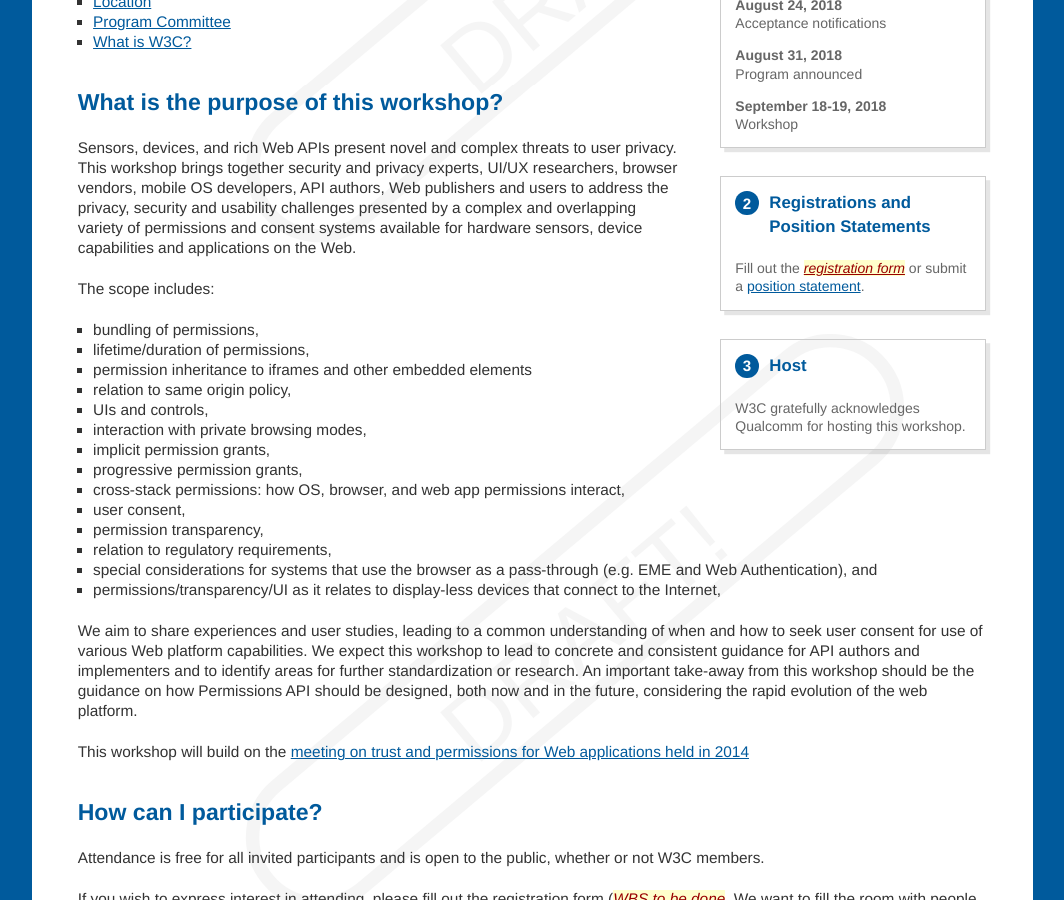
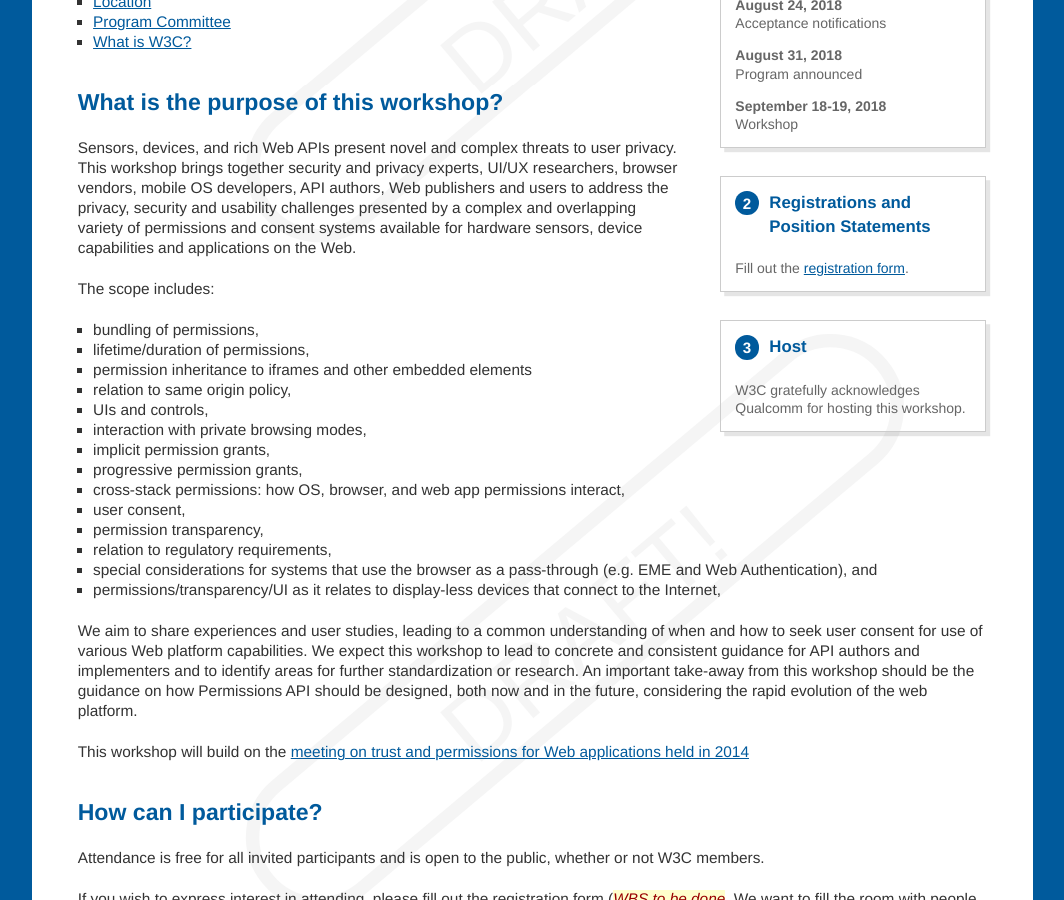
Before and after one commit to w3c/permissions-ws-2018, a Jekyll site: the page built from cfp.md, in a window 1280 px wide and 900 px high, scrolled down 454 px. Shown: the whole window, without its empty margins (108-1172 px from the left). Built offline with Jekyll 4.4.1, drawn with Linux system fonts in a browser that asks for light colours; our own code applies the rules of GitHub Pages for plain Markdown files.

Commit message:
add reg link

```diff
--- a/_includes/cfp_dates.html
+++ b/_includes/cfp_dates.html
@@ -29,5 +29,5 @@
 </aside>
 <aside class="box" id="regs">
     <h2 class="footnote">Registrations and Position Statements</h2>
-    <p>Fill out the <a class="todo" href="@@@">registration form</a> or submit a <a href="#position-statements">position statement</a>.</p>
+    <p>Fill out the <a href="https://docs.google.com/forms/d/1reKYi5jiVnl_x0QkhvOPcXrqRPHvVyJ07YN4a1zlyu0/edit">registration form</a>.</p>
 </aside>
```
